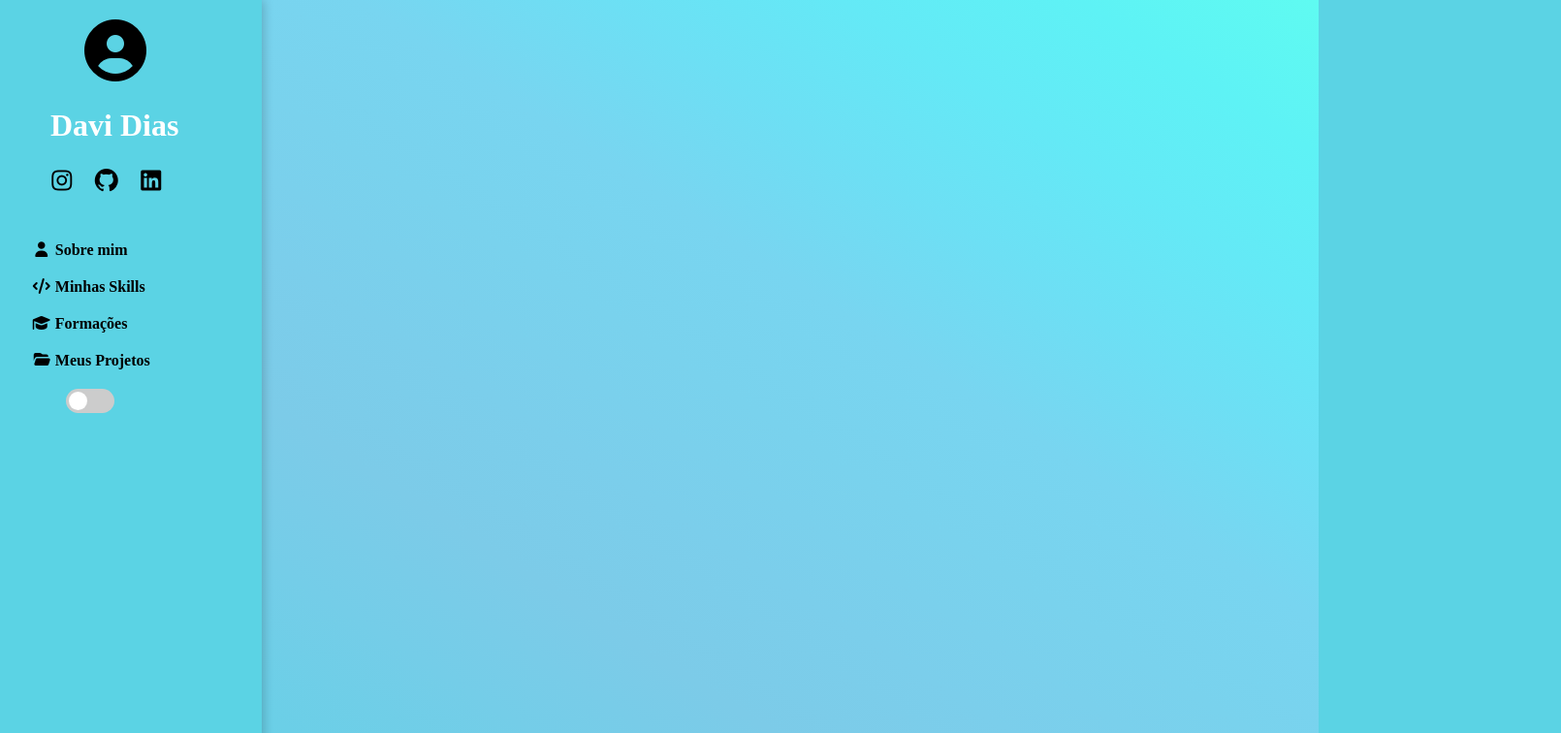
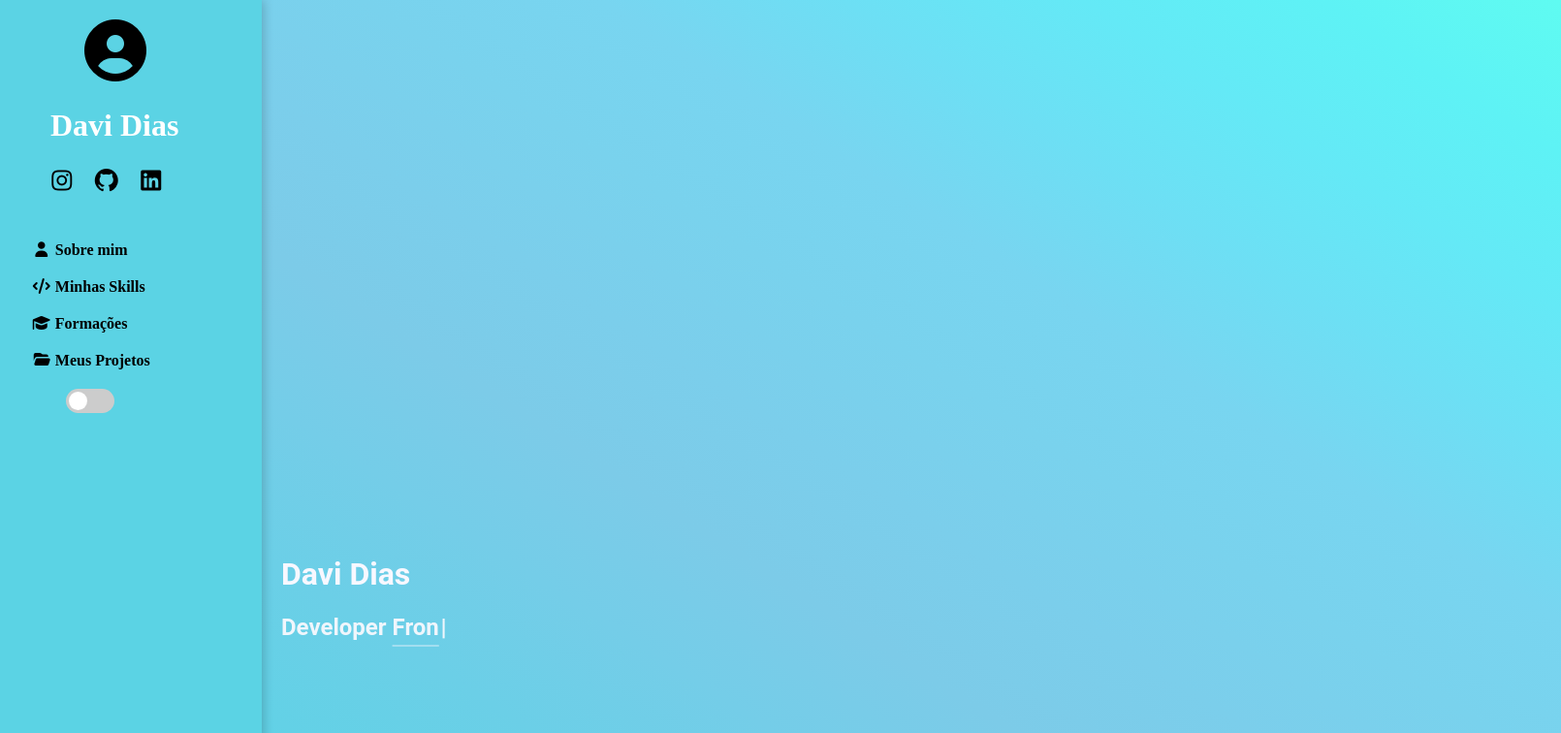
Before and after one commit to DevDaviDias/Clone-tabnews, a Next.js app: page / in a window 1280 px wide. Shown: the top 756 px of the page at 97% size, 1610 px wide, since content can reach past the window. Built offline with nearby package versions, Linux system fonts and the light colour scheme.

Commit message:
largura do menu lateral

```diff
--- a/styles/Header.module.css
+++ b/styles/Header.module.css
@@ -43,3 +43,10 @@
   0%, 50% { opacity: 1; }
   51%, 100% { opacity: 0; }
 }
+
+/* Quando o menu está fixo no desktop */
+@media (min-width: 1024px) {
+  .fundo {
+    margin-left: 250px; /* mesma largura do menu lateral */
+  }
+}
```
